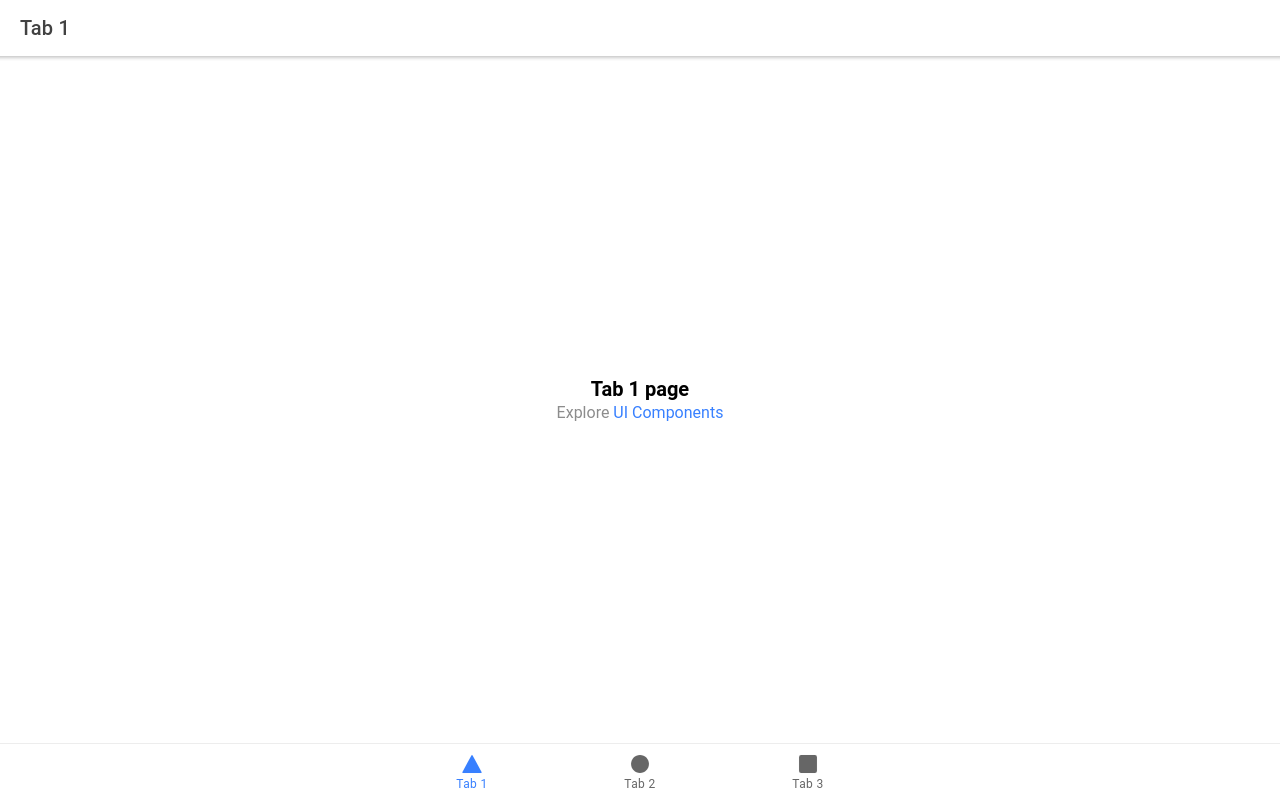
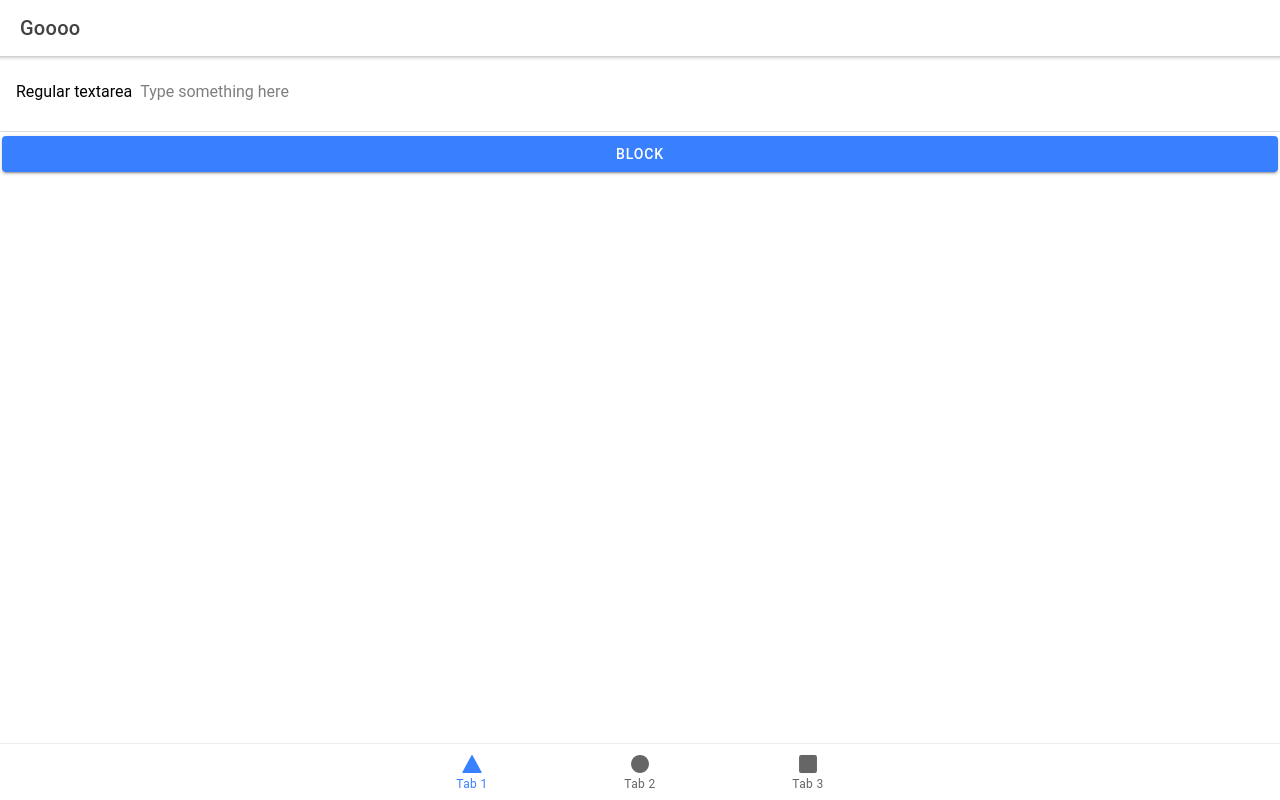
Before and after one commit to 0xcharleth/AInteresting-dish, a React (Create React App) app in the folder ainterest/: page /tab1 in a window 1280 px wide. Built offline with nearby package versions, Linux system fonts and the light colour scheme.

Commit message:
adding gen

```diff
--- a/ainterest/src/components/ExploreContainer.tsx
+++ b/ainterest/src/components/ExploreContainer.tsx
@@ -1,3 +1,4 @@
+import { IonButton, IonInput, IonItem, IonLabel, IonList, IonTextarea } from '@ionic/react';
 import './ExploreContainer.css';
 
 interface ContainerProps {
@@ -6,10 +7,17 @@ interface ContainerProps {
 
 const ExploreContainer: React.FC<ContainerProps> = ({ name }) => {
   return (
-    <div className="container">
-      <strong>{name}</strong>
-      <p>Explore <a target="_blank" rel="noopener noreferrer" href="https://ionicframework.com/docs/components">UI Components</a></p>
-    </div>
+    <IonList>
+
+
+ <IonItem>
+        <IonLabel>Regular textarea</IonLabel>
+        <IonTextarea placeholder="Type something here"></IonTextarea>
+      </IonItem>
+      <IonButton expand="block">Block</IonButton>
+
+
+  </IonList>
   );
 };
 
--- a/ainterest/src/pages/Tab1.tsx
+++ b/ainterest/src/pages/Tab1.tsx
@@ -7,16 +7,16 @@ const Tab1: React.FC = () => {
     <IonPage>
       <IonHeader>
         <IonToolbar>
-          <IonTitle>Tab 1</IonTitle>
+          <IonTitle>Goooo</IonTitle>
         </IonToolbar>
       </IonHeader>
       <IonContent fullscreen>
         <IonHeader collapse="condense">
           <IonToolbar>
-            <IonTitle size="large">Tab 1</IonTitle>
+            <IonTitle size="large">Meal AI</IonTitle>
           </IonToolbar>
         </IonHeader>
-        <ExploreContainer name="Tab 1 page" />
+        <ExploreContainer name="Hi" />
       </IonContent>
     </IonPage>
   );
```
